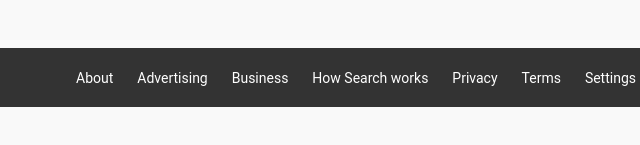
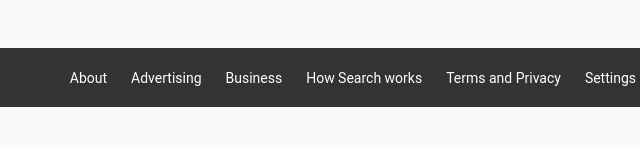
Before and after one commit to ryzzzzz682/group2, a plain HTML site: page index.html in a window 1280 px wide. Shown: the part 467-612 px from the top of the page, 494-1134 px from the left. Drawn offline with Linux system fonts and the light colour scheme.

Commit message:
updated index.html

```diff
--- a/index.html
+++ b/index.html
@@ -36,8 +36,7 @@
                 <a href="#">Advertising</a>
                 <a href="#">Business</a>
                 <a href="#">How Search works</a>
-                <a href="#">Privacy</a>
-                <a href="#">Terms</a>
+                <a href="#">Terms and Privacy</a>
                 <a href="#">Settings</a>
             </div>
         </div>
```
